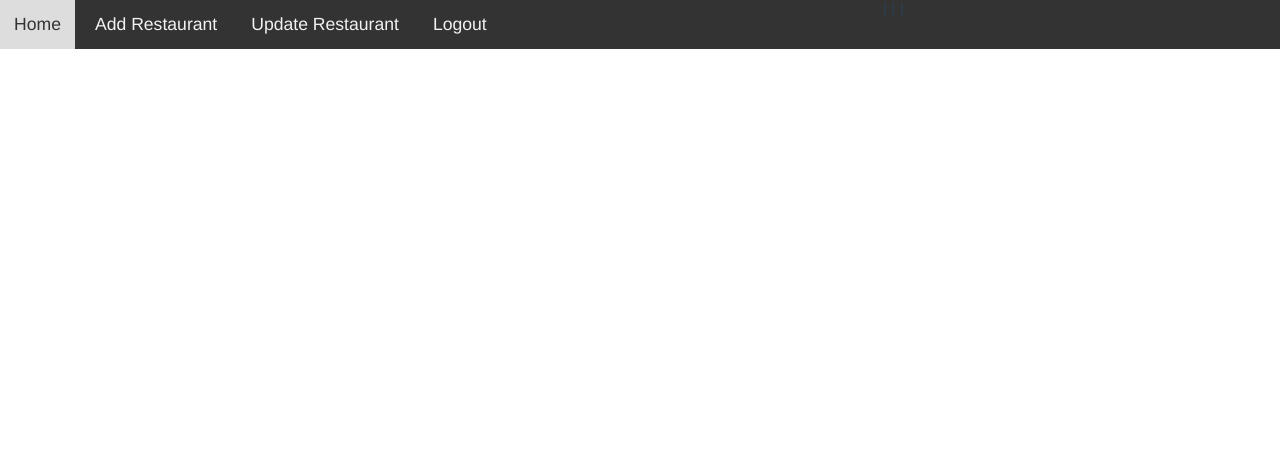
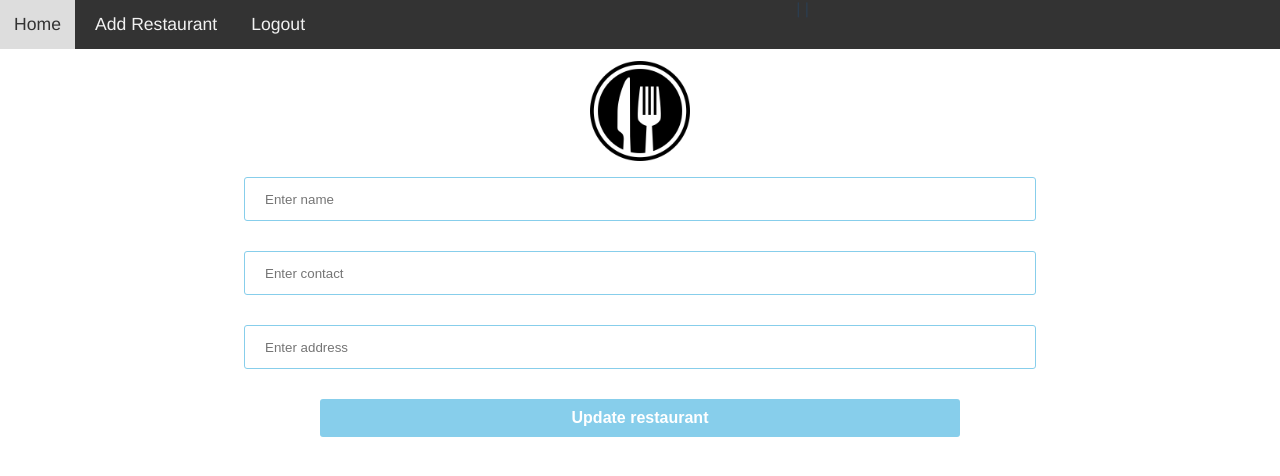
Before and after one commit to owentr1369/restaurant-management-app-vue3, a Vue app: page /update/1 in a window 1280 px wide. Shown: the top 476 px of the page. Built offline with nearby package versions, Linux system fonts and the light colour scheme.

Commit message:
Update restaurant form and update dynamic route

```diff
--- a/src/components/HeaderComp.vue
+++ b/src/components/HeaderComp.vue
@@ -2,7 +2,6 @@
   <nav>
     <router-link class="nav-item" to="/">Home</router-link> |
     <router-link class="nav-item" to="/add">Add Restaurant</router-link> |
-    <router-link class="nav-item" to="/update">Update Restaurant</router-link> |
     <router-link v-on:click="logout" class="nav-item" to="#"
       >Logout</router-link
     >
--- a/src/components/LoginPage.vue
+++ b/src/components/LoginPage.vue
@@ -1,9 +1,5 @@
 <template>
   <div class="login">
-    <img
-      src="../assets/kisspng-monumental-restaurant-logo-cafe-5af54f49045985.8762634515260260570178.png"
-      alt=""
-    />
     <h1>Login</h1>
     <div class="login-input">
       <input type="email" v-model="email" placeholder="Enter email" />
@@ -55,9 +51,6 @@ export default {
   display: block;
   margin-top: 12px;
 }
-img {
-  width: 100px;
-}
 .login-input input {
   min-width: 400px;
   width: 60%;
--- a/src/router/index.js
+++ b/src/router/index.js
@@ -12,7 +12,7 @@ const routes = [
     component: HomeView,
   },
   {
-    path: "/update",
+    path: "/update/:id",
     name: "update",
     component: UpdateView,
   },
--- a/src/views/HomeView.vue
+++ b/src/views/HomeView.vue
@@ -8,6 +8,7 @@
         <td>Name</td>
         <td>Contact</td>
         <td>Address</td>
+        <td>Actions</td>
       </tr>
       <tr v-for="item in restaurant" :key="item.id">
         <td>
@@ -21,6 +22,9 @@
         </td>
         <td>
           {{ item.address }}
+        </td>
+        <td>
+          <router-link :to="'/update/' + item.id">Update</router-link>
         </td>
       </tr>
     </table>
--- a/src/views/UpdateView.vue
+++ b/src/views/UpdateView.vue
@@ -1,5 +1,81 @@
 <template>
   <div class="update">
-    <h1>This is an update page</h1>
+    <img
+      src="../assets/kisspng-monumental-restaurant-logo-cafe-5af54f49045985.8762634515260260570178.png"
+      alt=""
+    />
+    <form class="update-form">
+      <input
+        type="text"
+        name="name"
+        placeholder="Enter name"
+        v-model="restaurant.name"
+      />
+      <input
+        type="text"
+        name="contact"
+        placeholder="Enter contact"
+        v-model="restaurant.contact"
+      />
+      <input
+        type="text"
+        name="address"
+        placeholder="Enter address"
+        v-model="restaurant.address"
+      />
+      <button type="button" v-on:click="addRestaurant">
+        Update restaurant
+      </button>
+    </form>
   </div>
 </template>
+
+<script>
+export default {
+  data() {
+    return {
+      restaurant: {
+        name: "",
+        contact: "",
+        address: "",
+      },
+    };
+  },
+};
+</script>
+<style scoped>
+.update {
+  display: block;
+  margin-top: 12px;
+}
+img {
+  width: 100px;
+}
+.update-form input {
+  min-width: 400px;
+  width: 60%;
+  height: 40px;
+  padding-left: 20px;
+  display: block;
+  margin-bottom: 30px;
+  margin-right: auto;
+  margin-left: auto;
+  border: 1px solid skyblue;
+  border-radius: 3px;
+  margin-top: 12px;
+}
+.update-form button {
+  min-width: 400px;
+  width: 50%;
+  height: 38px;
+  border: 0px;
+  border-radius: 3px;
+  background: skyblue;
+  color: #fff;
+  cursor: pointer;
+  margin-right: auto;
+  margin-left: auto;
+  font-weight: 700;
+  font-size: 1rem;
+}
+</style>
```
